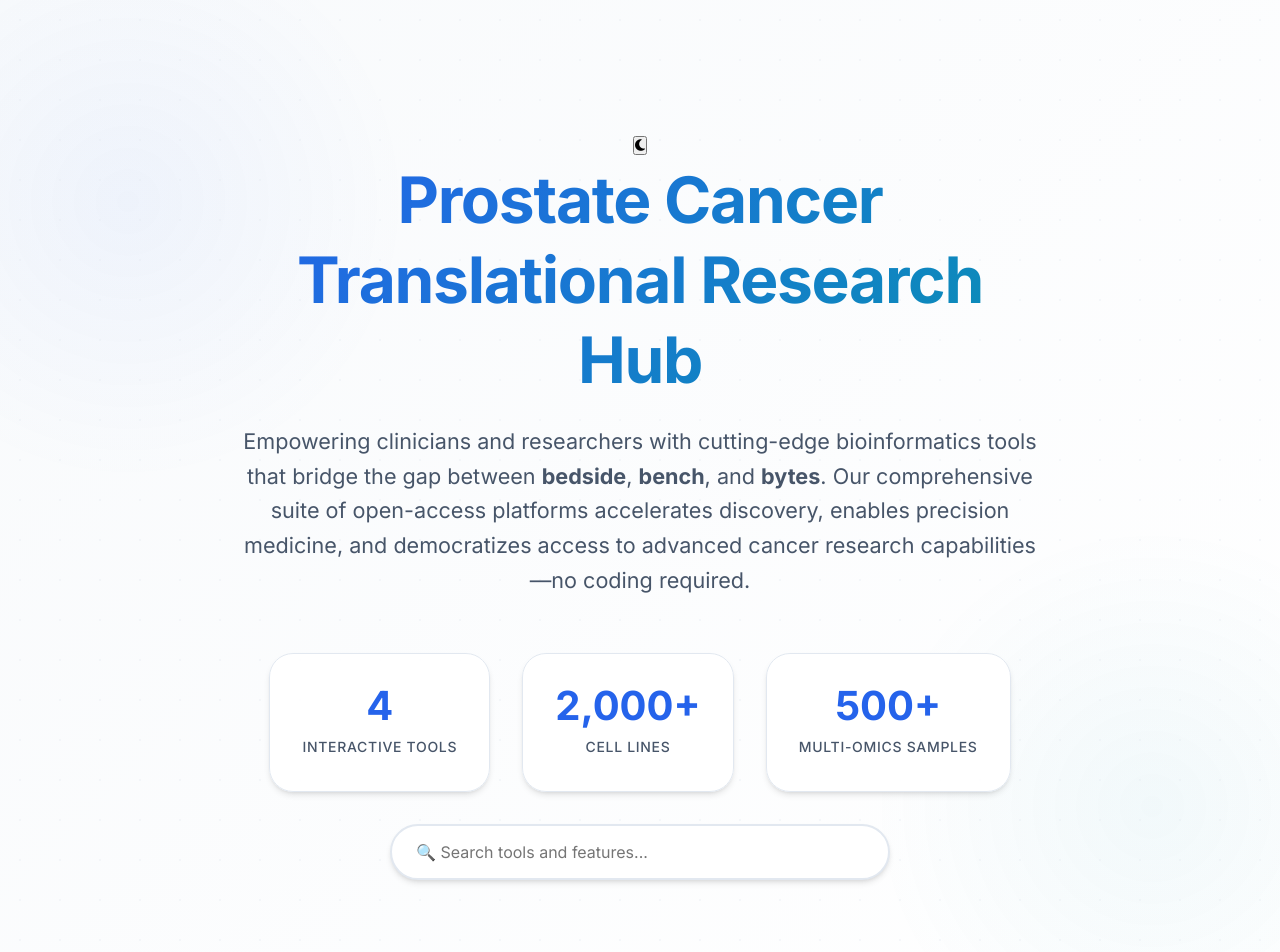
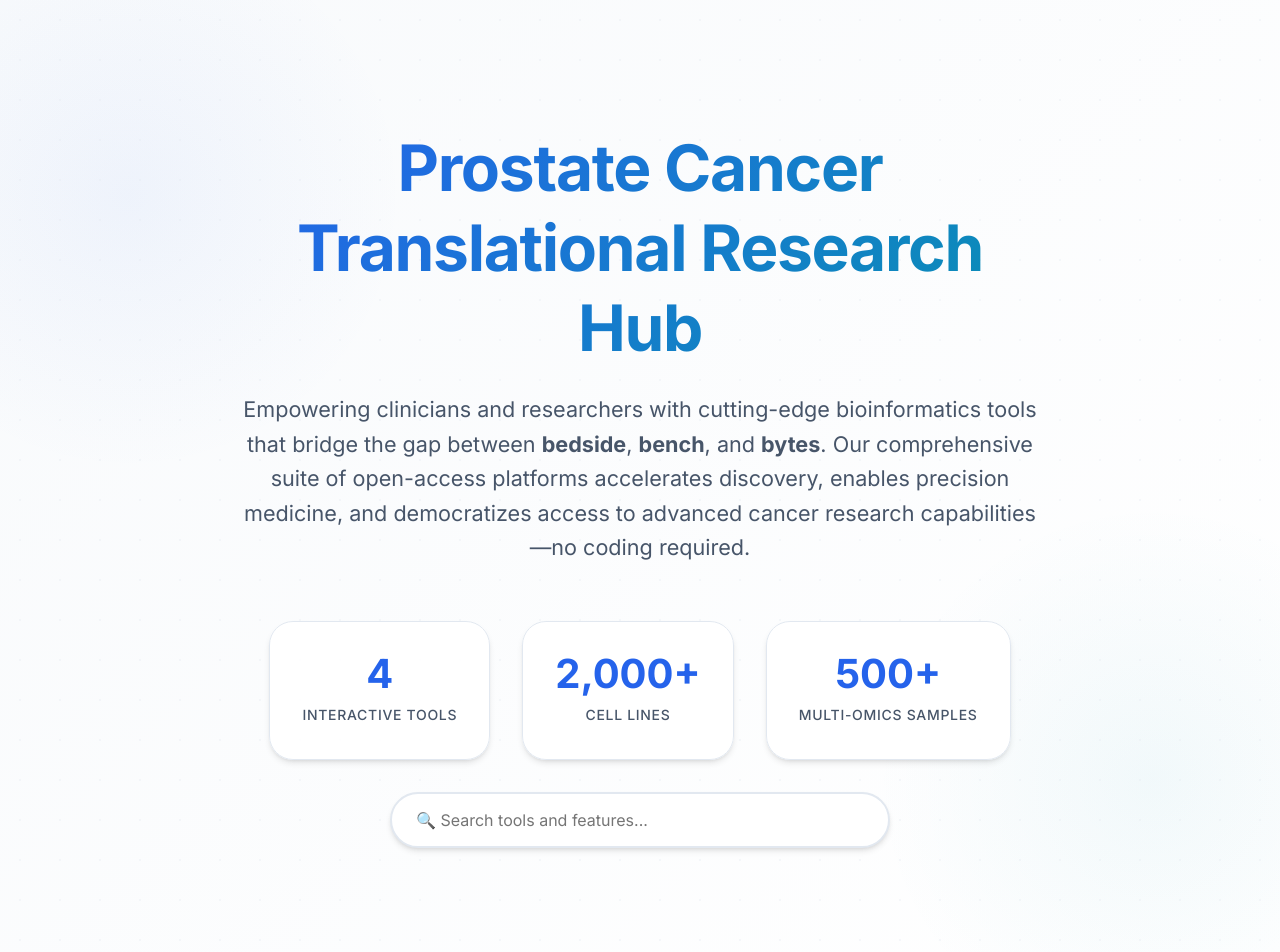
Before and after one commit to schoo7/pcatools, a Jekyll site: the page built from index.md, in a window 1280 px wide. Shown: the top 952 px of the page. Built offline with Jekyll 4.4.1, drawn with Linux system fonts in a browser that asks for light colours.

Commit message:
🗑️ Remove dark mode toggle functionality
✅ Removed Components:
- Theme toggle button from hero section
- initThemeToggle() function from JavaScript
- All theme switching logic and event listeners

🎨 Visual Changes:
- Cleaner hero section without toggle button
- Simplified user interface
- Consistent light theme design

🧹 Code Cleanup:
- Removed unused theme-related code
- Streamlined JavaScript initialization
- Eliminated localStorage theme handling

```diff
--- a/assets/js/main.js
+++ b/assets/js/main.js
@@ -9,7 +9,6 @@ document.addEventListener('DOMContentLoaded', function() {
     initCopyToClipboard();
     initParallaxEffects();
     initSearchFunctionality();
-    initThemeToggle();
     initLoadingAnimations();
 });
 
@@ -166,33 +165,7 @@ function filterTools(query) {
     });
 }
 
-// Theme toggle functionality
-function initThemeToggle() {
-    const themeToggle = document.getElementById('theme-toggle');
-    if (!themeToggle) return;
 
-    // Check for saved theme preference
-    const savedTheme = localStorage.getItem('theme') || 'light';
-    document.documentElement.setAttribute('data-theme', savedTheme);
-    if (savedTheme === 'dark') {
-        themeToggle.innerHTML = '<i class="fas fa-sun"></i>';
-    } else {
-        themeToggle.innerHTML = '<i class="fas fa-moon"></i>';
-    }
-
-    themeToggle.addEventListener('click', function() {
-        const currentTheme = document.documentElement.getAttribute('data-theme');
-        const newTheme = currentTheme === 'dark' ? 'light' : 'dark';
-        document.documentElement.setAttribute('data-theme', newTheme);
-        localStorage.setItem('theme', newTheme);
-
-        if (newTheme === 'dark') {
-            this.innerHTML = '<i class="fas fa-sun"></i>';
-        } else {
-            this.innerHTML = '<i class="fas fa-moon"></i>';
-        }
-    });
-}
 
 // Loading animations for better perceived performance
 function initLoadingAnimations() {
--- a/index.md
+++ b/index.md
@@ -8,9 +8,6 @@ title: ""
 <div class="hero">
   <div class="container">
     <div class="hero-content">
-      <button class="theme-toggle" id="theme-toggle" title="Toggle dark mode">
-        <i class="fas fa-moon"></i>
-      </button>
       <h1>Prostate Cancer Translational Research Hub</h1>
       <p class="hero-subtitle">
         Empowering clinicians and researchers with cutting-edge bioinformatics tools that bridge the gap between
```
